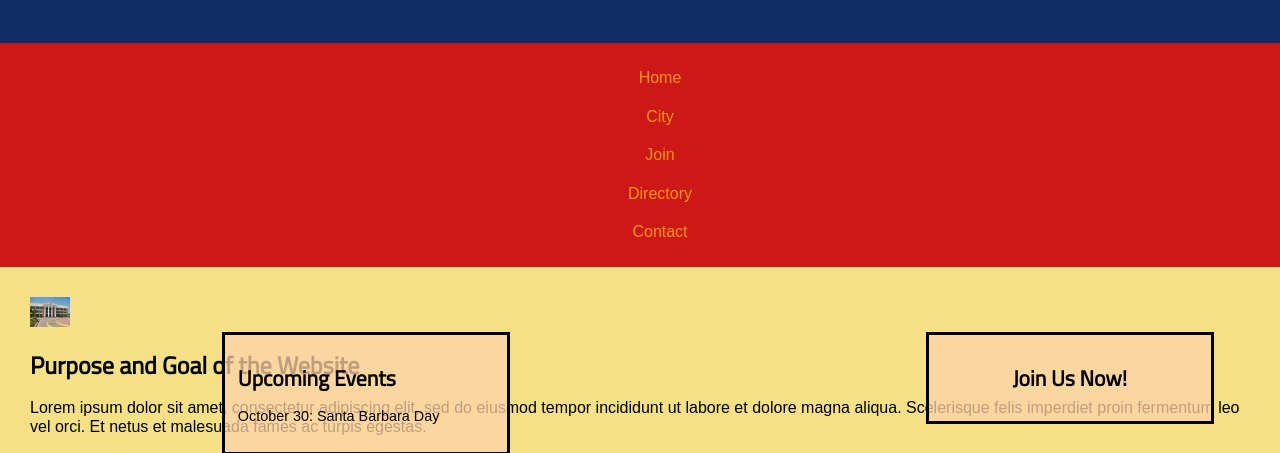
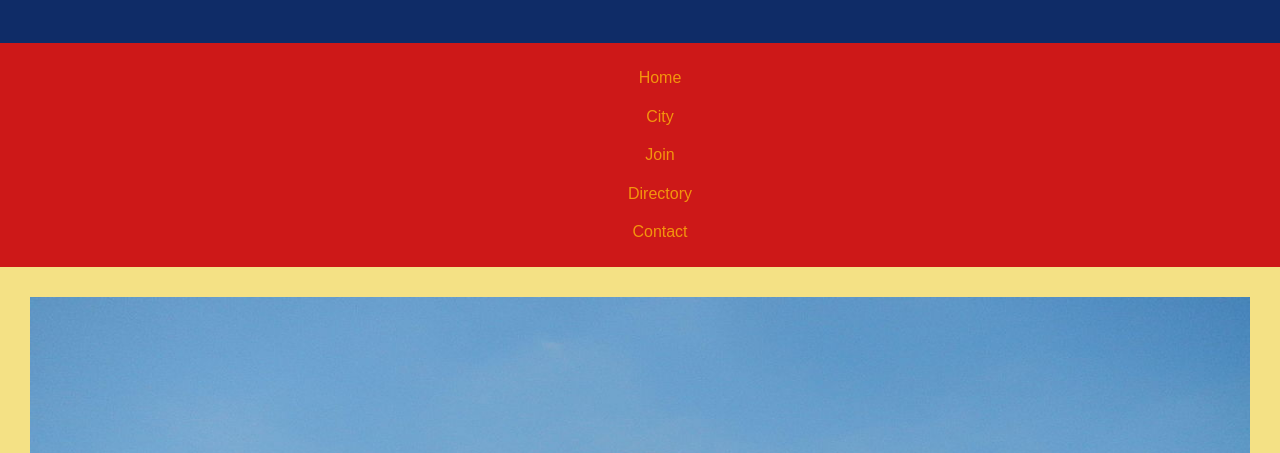
Before and after one commit to ruthbriz/wdd230, a plain HTML site: page Final Project/index.html in a window 1280 px wide. Shown: the part 285-738 px from the top of the page. Drawn offline with Linux system fonts and the light colour scheme; files that its build step writes are made by us from their sources; a script that the page names is missing; a web font is replaced by a local one.

Commit message:
Update index.html

```diff
--- a/Final Project/index.html
+++ b/Final Project/index.html
@@ -32,11 +32,11 @@
         <main>
             <div class = "body">
             <div class = "part-1">
-                <picture>
-                <source media = "(max-width: 600px)" srcset = "images/hero_small.jpg">
+                <picture class = "hero">
+                    <source media = "(max-width: 600px)" srcset = "images/hero_small.jpg">
                     <source media = "(max-width: 1000px)" srcset = "images/hero_medium.jpg">
                     <source media = "(max-width: 1600px)" srcset = "images/hero_large.jpg">
-                    <img src = "images/hero.JPG" class = "hero" alt = "hero image">
+                    <img src = "images/hero.JPG" alt = "hero image">
                 </picture>
                 <section class = events>
                     <h2>Upcoming Events</h2>
```
